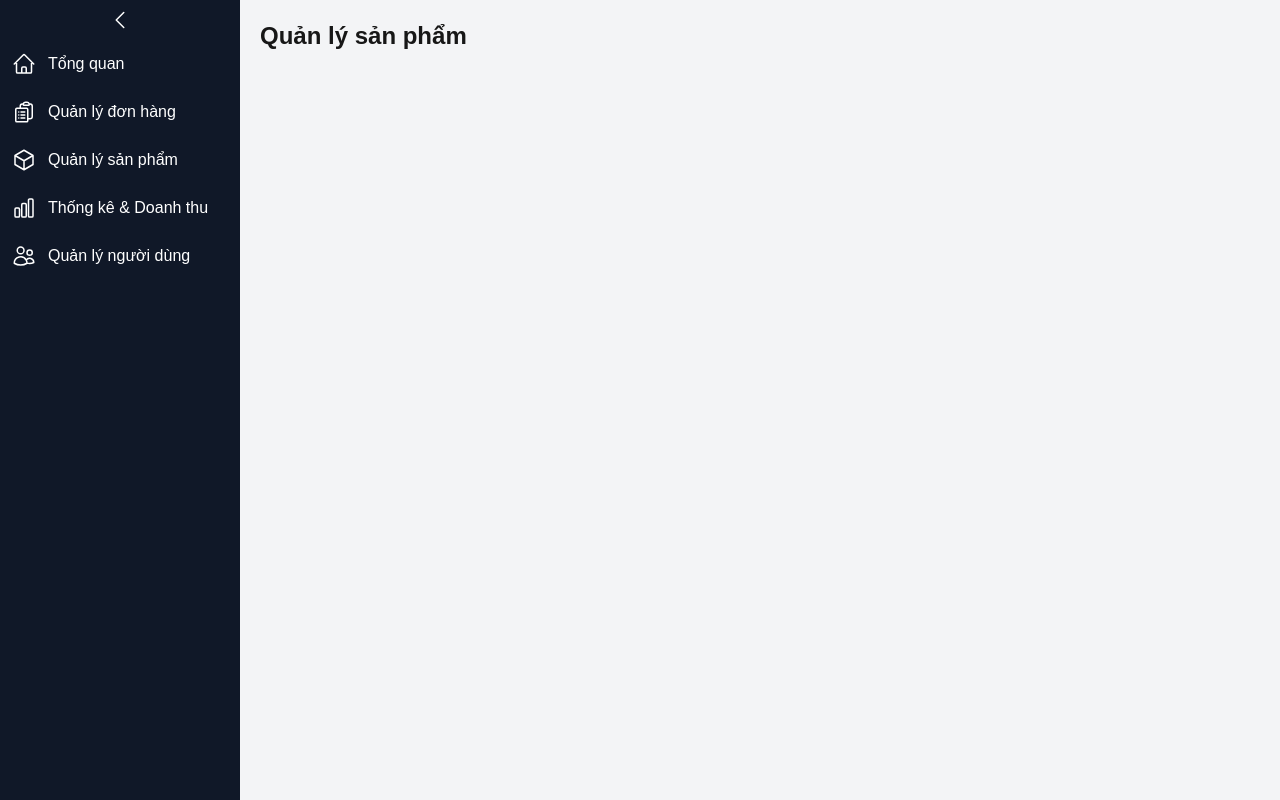
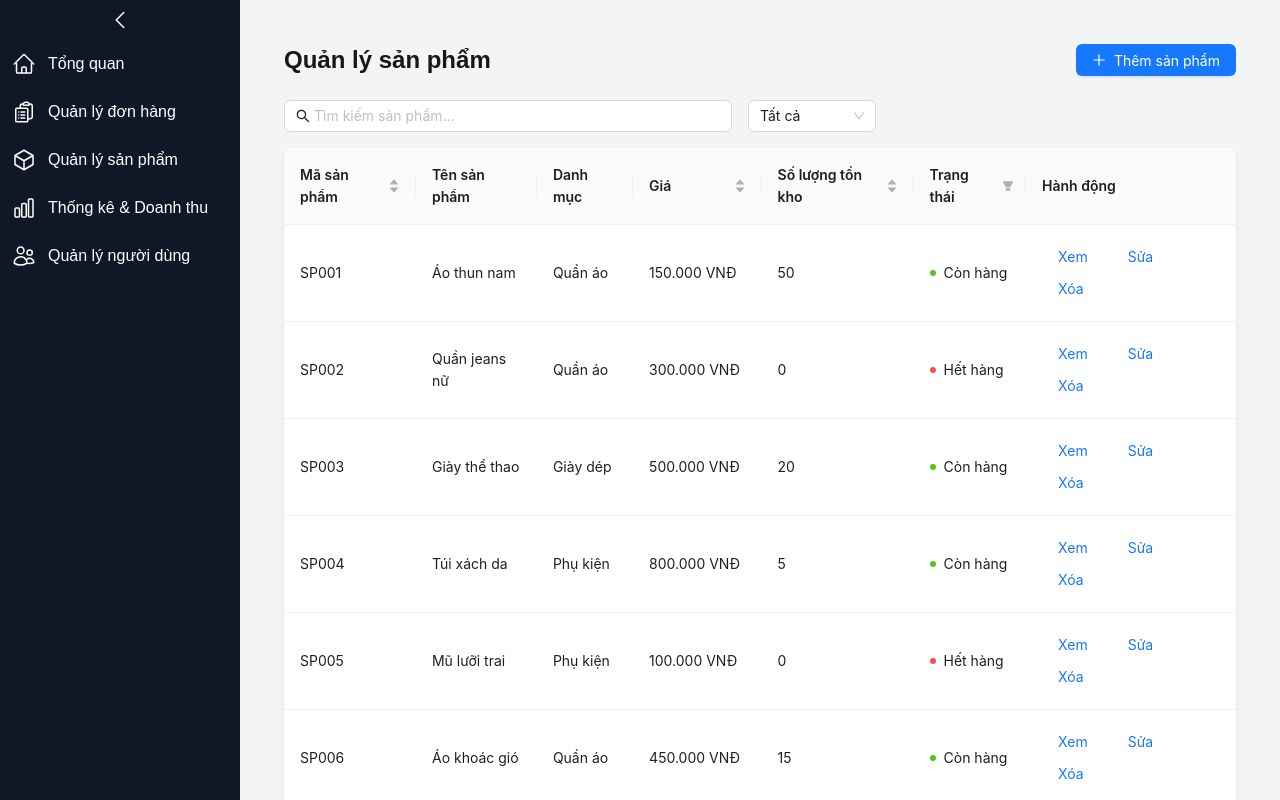
Before and after one commit to EthanNguyen04/Web_Unigo, a Next.js app: page /products in a window 1280 px wide. Shown: the top 800 px of the page. Built offline with nearby package versions, Linux system fonts and the light colour scheme.

Commit message:
giao dien quan ly san pham

```diff
--- a/src/app/products/page.tsx
+++ b/src/app/products/page.tsx
@@ -1,3 +1,164 @@
+"use client";
+
+import { useState, useMemo } from 'react';
+import { Table, Button, Badge, Input, Select } from 'antd';
+import { SearchOutlined, PlusOutlined } from '@ant-design/icons';
+import { ColumnsType } from 'antd/es/table';
+
+// Định nghĩa interface cho một sản phẩm
+interface Product {
+  key: string;
+  productId: string;
+  name: string;
+  category: string;
+  price: number;
+  stock: number;
+  status: 'Còn hàng' | 'Hết hàng';
+}
+
+// Dữ liệu mẫu
+const data: Product[] = [
+  { key: '1', productId: 'SP001', name: 'Áo thun nam', category: 'Quần áo', price: 150000, stock: 50, status: 'Còn hàng' },
+  { key: '2', productId: 'SP002', name: 'Quần jeans nữ', category: 'Quần áo', price: 300000, stock: 0, status: 'Hết hàng' },
+  { key: '3', productId: 'SP003', name: 'Giày thể thao', category: 'Giày dép', price: 500000, stock: 20, status: 'Còn hàng' },
+  { key: '4', productId: 'SP004', name: 'Túi xách da', category: 'Phụ kiện', price: 800000, stock: 5, status: 'Còn hàng' },
+  { key: '5', productId: 'SP005', name: 'Mũ lưỡi trai', category: 'Phụ kiện', price: 100000, stock: 0, status: 'Hết hàng' },
+  { key: '6', productId: 'SP006', name: 'Áo khoác gió', category: 'Quần áo', price: 450000, stock: 15, status: 'Còn hàng' },
+  { key: '7', productId: 'SP007', name: 'Dép sandal', category: 'Giày dép', price: 200000, stock: 30, status: 'Còn hàng' },
+  { key: '8', productId: 'SP008', name: 'Đồng hồ nam', category: 'Phụ kiện', price: 1200000, stock: 2, status: 'Còn hàng' },
+  { key: '9', productId: 'SP009', name: 'Váy maxi', category: 'Quần áo', price: 350000, stock: 0, status: 'Hết hàng' },
+  { key: '10', productId: 'SP010', name: 'Balo du lịch', category: 'Phụ kiện', price: 600000, stock: 10, status: 'Còn hàng' },
+];
+
 export default function ProductsPage() {
-    return <h1 className="text-2xl font-bold">Quản lý sản phẩm</h1>;
-  }
+  const [searchText, setSearchText] = useState('');
+  const [selectedCategory, setSelectedCategory] = useState<string | null>(null);
+
+  // Danh sách danh mục để lọc
+  const categories = ['Tất cả', 'Quần áo', 'Giày dép', 'Phụ kiện'];
+
+  // Hàm lấy trạng thái hiển thị
+  const getStatusBadge = (status: 'Còn hàng' | 'Hết hàng') => {
+    return status === 'Còn hàng' ? 'success' : 'error';
+  };
+
+  // Lọc dữ liệu dựa trên tìm kiếm và danh mục
+  const filteredData = useMemo(() => {
+    return data.filter(item => {
+      const matchesSearchText =
+        item.productId.toLowerCase().includes(searchText.toLowerCase()) ||
+        item.name.toLowerCase().includes(searchText.toLowerCase());
+
+      const matchesCategory =
+        !selectedCategory || selectedCategory === 'Tất cả' || item.category === selectedCategory;
+
+      return matchesSearchText && matchesCategory;
+    });
+  }, [searchText, selectedCategory]);
+
+  // Định nghĩa các cột cho bảng
+  const columns: ColumnsType<Product> = [
+    {
+      title: 'Mã sản phẩm',
+      dataIndex: 'productId',
+      key: 'productId',
+      sorter: (a: Product, b: Product) => a.productId.localeCompare(b.productId),
+    },
+    {
+      title: 'Tên sản phẩm',
+      dataIndex: 'name',
+      key: 'name',
+    },
+    {
+      title: 'Danh mục',
+      dataIndex: 'category',
+      key: 'category',
+    },
+    {
+      title: 'Giá',
+      dataIndex: 'price',
+      key: 'price',
+      render: (text: number) => `${text.toLocaleString('vi-VN')} VNĐ`,
+      sorter: (a: Product, b: Product) => a.price - b.price,
+    },
+    {
+      title: 'Số lượng tồn kho',
+      dataIndex: 'stock',
+      key: 'stock',
+      sorter: (a: Product, b: Product) => a.stock - b.stock,
+    },
+    {
+      title: 'Trạng thái',
+      dataIndex: 'status',
+      key: 'status',
+      render: (status: 'Còn hàng' | 'Hết hàng') => (
+        <Badge status={getStatusBadge(status)} text={status} />
+      ),
+      filters: [
+        { text: 'Còn hàng', value: 'Còn hàng' },
+        { text: 'Hết hàng', value: 'Hết hàng' },
+      ],
+      onFilter: (value, record: Product) => record.status === value,
+    },
+    {
+      title: 'Hành động',
+      key: 'action',
+      render: () => ( // Xóa tham số _ và record vì không sử dụng
+        <div className="space-x-2">
+          <Button type="link" className="text-blue-500">
+            Xem
+          </Button>
+          <Button type="link" className="text-green-500">
+            Sửa
+          </Button>
+          <Button type="link" className="text-red-500">
+            Xóa
+          </Button>
+        </div>
+      ),
+    },
+  ];
+
+  return (
+    <div className="container mx-auto p-6">
+      <div className="flex justify-between items-center mb-6">
+        <h1 className="text-2xl font-bold">Quản lý sản phẩm</h1>
+        <Button type="primary" icon={<PlusOutlined />} className="bg-blue-500">
+          Thêm sản phẩm
+        </Button>
+      </div>
+
+      <div className="mb-4 flex gap-4 items-center">
+        <Input
+          placeholder="Tìm kiếm sản phẩm..."
+          prefix={<SearchOutlined />}
+          value={searchText}
+          onChange={(e) => setSearchText(e.target.value)}
+          className="max-w-md"
+        />
+        <Select
+          value={selectedCategory || 'Tất cả'}
+          onChange={(value) => setSelectedCategory(value === 'Tất cả' ? null : value)}
+          className="w-32"
+        >
+          {categories.map(category => (
+            <Select.Option key={category} value={category}>
+              {category}
+            </Select.Option>
+          ))}
+        </Select>
+      </div>
+
+      <Table
+        columns={columns}
+        dataSource={filteredData}
+        pagination={{
+          pageSize: 10,
+          showSizeChanger: true,
+          showQuickJumper: true,
+        }}
+        className="shadow-md rounded-lg"
+      />
+    </div>
+  );
+}
```
